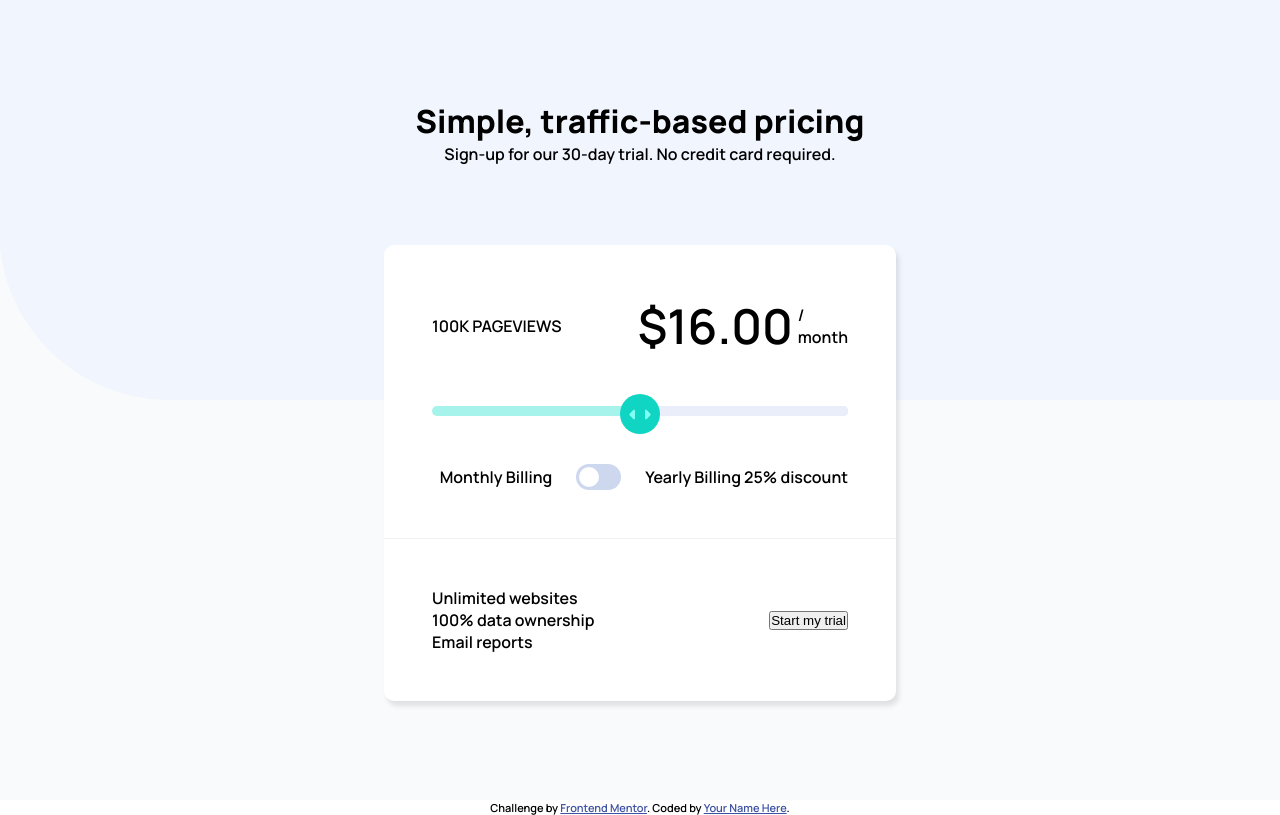
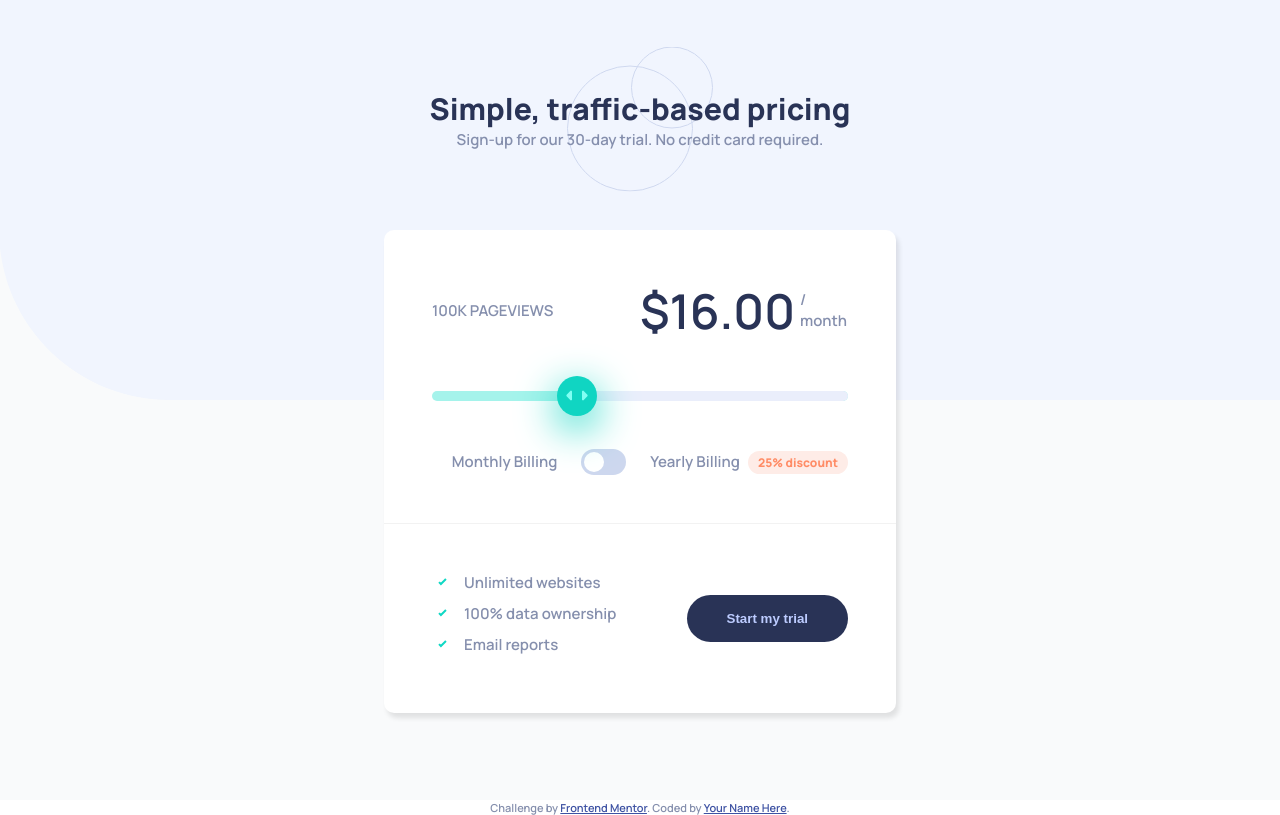
Before and after one commit to nicenicegame/interactive-pricing-component, a plain HTML site: page index.html in a window 1280 px wide. Drawn offline with Linux system fonts and the light colour scheme.

Commit message:
Style overall ui

```diff
--- a/app.js
+++ b/app.js
@@ -7,9 +7,10 @@ checkbox.addEventListener('click', () => {
   checkboxBg.classList.toggle('active')
 })
 
-animateSlider.style.width = `${100 - input.value}%`
+animateSlider.style.width = `${100 - ((input.value - 8) / 24) * 100}%`
 
 input.addEventListener('input', () => {
   const scale = input.value
-  animateSlider.style.width = `${100 - scale}%`
+  console.log(scale)
+  animateSlider.style.width = `${100 - ((scale - 8) / 24) * 100}%`
 })
--- a/index.html
+++ b/index.html
@@ -31,6 +31,7 @@
       <header>
         <h1>Simple, traffic-based pricing</h1>
         <p>Sign-up for our 30-day trial. No credit card required.</p>
+        <img src="./images/pattern-circles.svg" alt="circle pattern" />
       </header>
 
       <div class="card">
@@ -42,7 +43,7 @@
             <p><span>$16.00</span>/ month</p>
           </div>
           <div class="slider">
-            <input type="range" />
+            <input type="range" min="8" max="32" step="8" value="16" />
             <div class="slider-animate"></div>
           </div>
           <div class="options">
--- a/style.css
+++ b/style.css
@@ -8,6 +8,8 @@
 
 body {
   font-family: 'Manrope', sans-serif;
+  font-size: 15px;
+  color: hsl(225, 20%, 60%);
 }
 
 .app {
@@ -31,8 +33,21 @@ body {
 }
 
 header {
+  position: relative;
   text-align: center;
   z-index: 2;
+}
+
+header h1 {
+  color: hsl(227, 35%, 25%);
+}
+
+header img {
+  position: absolute;
+  top: 50%;
+  left: 50%;
+  transform: translate(-50%, -50%);
+  z-index: -1;
 }
 
 .card {
@@ -79,6 +94,7 @@ header {
 .price span {
   font-size: 3rem;
   padding-right: 5px;
+  color: hsl(227, 35%, 25%);
 }
 
 .slider {
@@ -103,9 +119,24 @@ header {
   -webkit-appearance: none;
   width: 2.5rem;
   height: 2.5rem;
-  margin-bottom: 0.5rem;
+  margin-bottom: 12px;
   background: hsl(174, 86%, 45%);
   border-radius: 50%;
+  background-image: url(./images/icon-slider.svg);
+  background-repeat: no-repeat;
+  background-position: center;
+  box-shadow: 0px 12px 40px hsl(174, 86%, 45%);
+}
+
+.slider input:hover::-webkit-slider-thumb {
+  background: hsl(174, 86%, 37%);
+  background-image: url(./images/icon-slider.svg);
+  background-repeat: no-repeat;
+  background-position: center;
+}
+
+.slider input:active::-webkit-slider-thumb {
+  background: hsl(174, 68%, 67%);
   background-image: url(./images/icon-slider.svg);
   background-repeat: no-repeat;
   background-position: center;
@@ -146,6 +177,10 @@ header {
   transition: background 0.2s ease-out;
 }
 
+.checkbox:hover {
+  background: hsl(174, 58%, 70%);
+}
+
 .circle {
   position: absolute;
   width: 20px;
@@ -171,6 +206,16 @@ header {
   transform: translate(110%, -50%);
 }
 
+.options span {
+  background: hsl(14, 92%, 95%);
+  color: hsl(15, 100%, 70%);
+  font-size: 12px;
+  font-weight: 800;
+  padding: 3px 10px;
+  border-radius: 15px;
+  margin-left: 5px;
+}
+
 .checkbox.active {
   background: hsl(174, 86%, 45%);
 }
@@ -179,6 +224,32 @@ header {
   display: flex;
   align-items: center;
   justify-content: space-between;
+}
+
+.footer ul li {
+  position: relative;
+  margin-left: 2rem;
+  margin-bottom: 10px;
+}
+
+.footer ul li::before {
+  content: '';
+  background: url('./images/icon-check.svg');
+  background-repeat: no-repeat;
+  background-position: center;
+  position: absolute;
+  left: -2rem;
+  width: 21px;
+  height: 21px;
+}
+
+.footer button {
+  color: hsl(226, 100%, 87%);
+  background: hsl(227, 35%, 25%);
+  border: none;
+  padding: 1rem 2.5rem;
+  font-weight: 800;
+  border-radius: 2rem;
 }
 
 ul {
```
